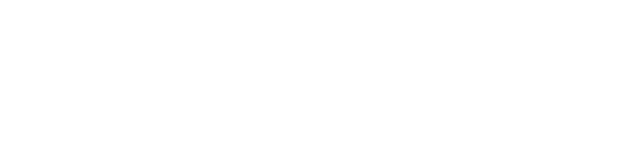
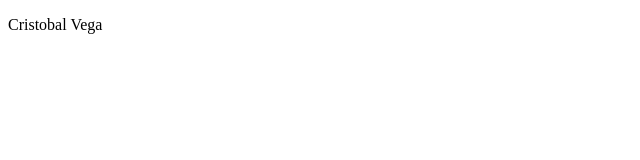
Before and after one commit to cristobalvega/demoGit, a plain HTML site: page index.html in a window 1280 px wide. Shown: the whole page, without its empty margins (0-640 px from the left). Drawn offline with Linux system fonts and the light colour scheme.

Commit message:
Cristobal name

```diff
--- a/index.html
+++ b/index.html
@@ -6,6 +6,6 @@
     <title>Document</title>
 </head>
 <body>
-
+    <p>Cristobal Vega</p>
 </body>
 </html>
```
